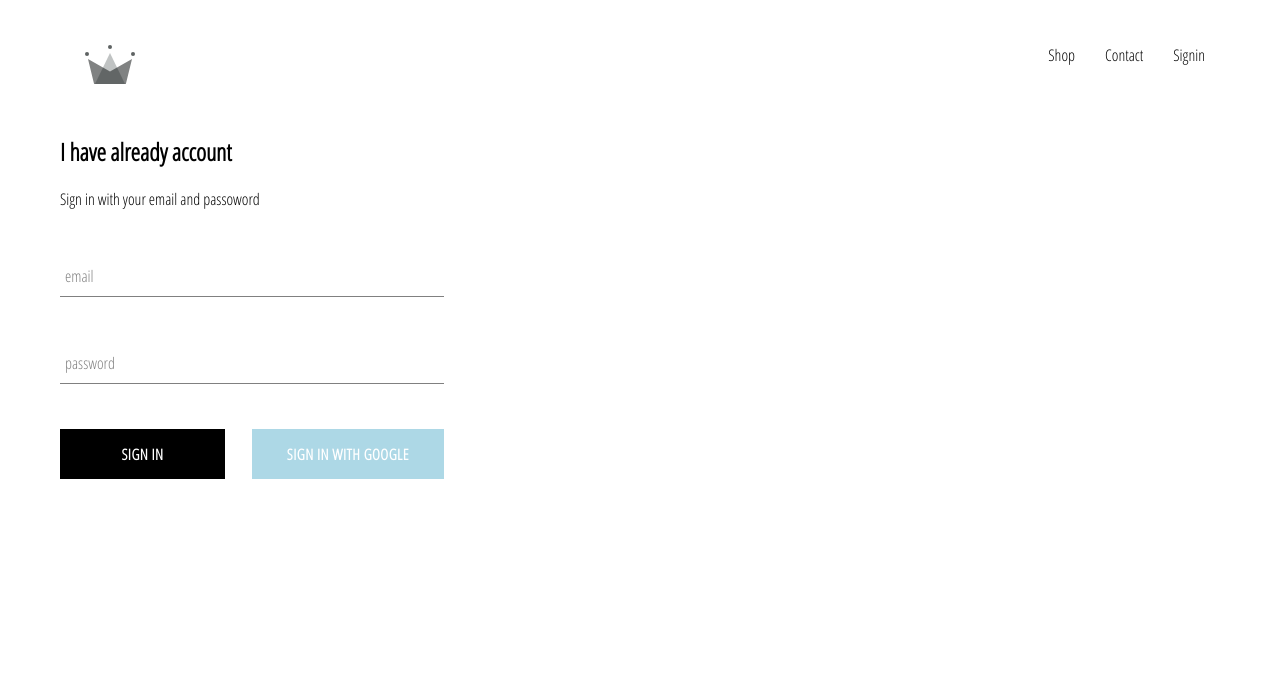
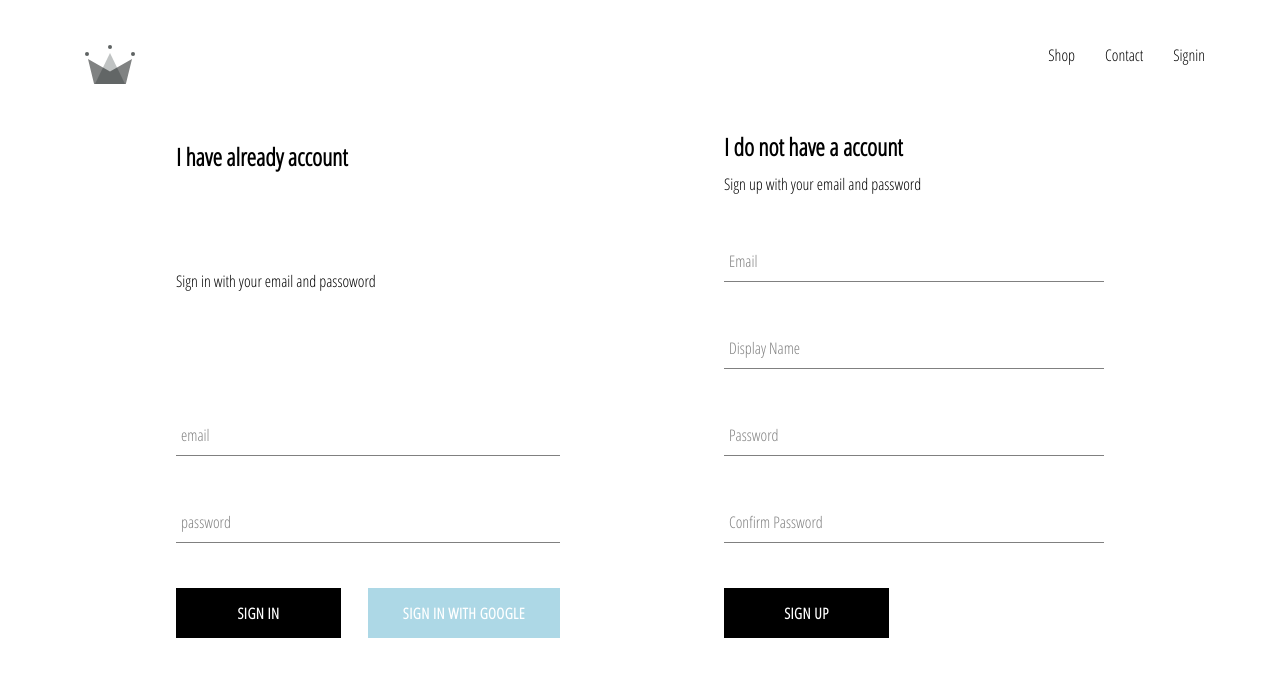
Before and after one commit to ponikar/e-com--tut, a React (Create React App) app: page /signin in a window 1280 px wide. Shown: the top 676 px of the page. Built offline with nearby package versions, Linux system fonts and the light colour scheme; no server answers.

Commit message:
adding sing and sign up feature to app

```diff
--- a/src/App.js
+++ b/src/App.js
@@ -5,9 +5,8 @@
 import ShopPage from './components/shop-page/shop-page.component';
 import Header from './components/header/header.component';
 import SignInSignUp from './Pages/sign-in-sign-up-page/sign-in-sign-up.component';
-import { auth } from './components/firebase/firebase.config';
+import { auth, makeUserRegisterDocument } from './components/firebase/firebase.config';
 
-const Hats = () => <div>HATS</div>
 
  class App extends React.Component {
    state = {
@@ -17,8 +16,22 @@
    componentDidMount() {
      // Firebase auth object is used to
      // keep track of current sign in user
-       this.unSubscribeFromAuth = auth.onAuthStateChanged(user => {
-          this.setState({ currentUser:user });
+       this.unSubscribeFromAuth = auth.onAuthStateChanged( async userAuth => {
+          if(userAuth) {
+            const { uid  } = userAuth;
+             const userRef = await makeUserRegisterDocument(userAuth);
+             // store data to snapshot
+             userRef.onSnapshot(snapshot => {
+                this.setState({
+                  currentUser:{
+                      uid,
+                      ...snapshot.data()
+                  }
+                });
+              },console.log(this.state.currentUser));
+          } else {
+            this.setState({ currentUser: null });
+          }
       });
    }
    componentWillUnmount() {
--- a/src/Pages/sign-in-sign-up-page/sign-in-sign-up.component.jsx
+++ b/src/Pages/sign-in-sign-up-page/sign-in-sign-up.component.jsx
@@ -1,10 +1,13 @@
 import React from 'react'
 import SignIn from '../../components/sign-in/sign-in.component'
+import SignUp from '../../components/sign-up/sign-up.component'
 
+import "./sign-in-sing-up.style.scss"
 
 const SignInSignUp = () => (
     <div className="sign-in-sign-up-form">
         <SignIn />
+        <SignUp />
     </div>)
 
 
--- /dev/null
+++ b/src/Pages/sign-in-sign-up-page/sign-in-sing-up.style.scss
@@ -0,0 +1,6 @@
+.sign-in-sign-up-form {
+    display: flex;
+    justify-content: space-between;
+    width: 80%;
+    margin: 30px auto;
+}
--- a/src/components/firebase/firebase.config.js
+++ b/src/components/firebase/firebase.config.js
@@ -25,3 +25,28 @@
 // show the google popup
 export const signInWithGoogle = () => auth.signInWithPopup(provider);
 export default firebase;
+
+// regiser user
+export const makeUserRegisterDocument = async (authObject, addtionalData) => {
+    if(authObject !== null) {
+        const { uid, displayName, email } = authObject;
+        const userRef = firestore.doc(`users/${uid}`);
+        const snapshot = await userRef.get();
+        if(!snapshot.exists) { // check the user is exist or not
+            // make new User
+            try {
+                const created_at = new Date();
+                await userRef.set({
+                    displayName,
+                    created_at,
+                    email,
+                    ...addtionalData
+                });
+            } catch(e) {
+                console.log("Opps, error" , e);
+            }
+
+        }
+        return userRef; // return that user object
+    }
+}
--- a/src/components/header/header.component.jsx
+++ b/src/components/header/header.component.jsx
@@ -12,7 +12,7 @@
             <Link to="/shop" className="option"> Shop </Link>
             <Link to="/shop" className="option"> Contact </Link>
             {
-                currentUser ? <div onClick={auth.signOut} className="option"> Sign out </div> : <Link to="/signin" className="option"> Signin </Link>
+                currentUser ? <div onClick={() => auth.signOut()} className="option"> Sign out </div> : <Link to="/signin" className="option"> Signin </Link>
             }
 
         </div>
--- a/src/components/sign-in/sign-in.component.jsx
+++ b/src/components/sign-in/sign-in.component.jsx
@@ -3,17 +3,25 @@
 
 import "./sign-in.style.scss"
 import CustomButton from '../custom-button/custom-button.component';
-import { signInWithGoogle } from '../firebase/firebase.config';
+import { signInWithGoogle, auth } from '../firebase/firebase.config';
 
 class SignIn extends React.Component {
         state = {
             email: '',
             password:''
         };
-        handleSubmit = event => {
+        handleSubmit = async event => {
             event.preventDefault();
 
-            this.setState({ email: "", password: "" });
+            const { email, password } = this.state;
+
+            try {
+                // sign in with email and password!
+                await auth.signInWithEmailAndPassword(email, password );
+                this.setState({ email: "", password: "" });
+            } catch(e) {
+                console.log(e)
+            }
         }
         handleChange = event => {
 
--- /dev/null
+++ b/src/components/sign-up/sign-up.component.jsx
@@ -0,0 +1,93 @@
+import React from 'react'
+import FormInput from '../form-input/form-input.component';
+import CustomButton from '../custom-button/custom-button.component';
+import { auth, makeUserRegisterDocument } from '../firebase/firebase.config';
+
+import "./sign-up.style.scss"
+
+class SignUp extends React.Component {
+
+    state = {
+        email:"",
+        displayName:"",
+        password:"",
+        confirmpassword:""
+    };
+
+    handleChange = event => {
+
+        const { target: { name, value } } = event;
+        this.setState({ [name]: value });
+    }
+    handleSubmit = async event => {
+        event.preventDefault();
+        const { email, password, confirmpassword, displayName } = this.state;
+
+        if(confirmpassword !== password) {
+            alert("Password does not match");
+            return;
+        }
+        try {
+            console.log("Creating user")
+            // sign in user via simple email and password
+            const { user } = await auth.createUserWithEmailAndPassword(email, password);
+            // submit data to firestore
+            await makeUserRegisterDocument(user, { displayName });
+
+            // after user has been registered clear the form
+            this.setState({
+                email:"",
+                password:"",
+                confirmpassword:"",
+                displayName:""
+            });
+        } catch(e) {
+            console.error(e)
+        }
+    }
+    render() {
+        const { email, displayName, password, confirmpassword } = this.state;
+        return(
+            <div className="sign-up">
+                <h2 className="title">I do not have a account</h2>
+                <span>Sign up with your email and password</span>
+                <form onSubmit={this.handleSubmit} className="sing-up-form">
+                    <FormInput
+                        type="email"
+                        label="Email"
+                        name="email"
+                        handleChange={this.handleChange}
+                        value={email}
+                    />
+                    <FormInput
+                        type="text"
+                        label="Display Name"
+                        name="displayName"
+                        handleChange={this.handleChange}
+                        value={displayName}
+                    />
+                    <FormInput
+                        type="password"
+                        label="Password"
+                        name="password"
+                        handleChange={this.handleChange}
+                        value={password}
+                    />
+                    <FormInput
+                        type="password"
+                        label="Confirm Password"
+                        name="confirmpassword"
+                        handleChange={this.handleChange}
+                        value={confirmpassword}
+                    />
+                    <CustomButton type="submit">
+                        Sign up
+                    </CustomButton>
+                </form>
+            </div>
+        )
+    }
+}
+
+
+export default SignUp
--- /dev/null
+++ b/src/components/sign-up/sign-up.style.scss
@@ -0,0 +1,9 @@
+.sign-up {
+    display: flex;
+    width: 380px;
+    flex-direction: column;
+
+    .title {
+        margin: 10px 0px;
+    }
+}
```
